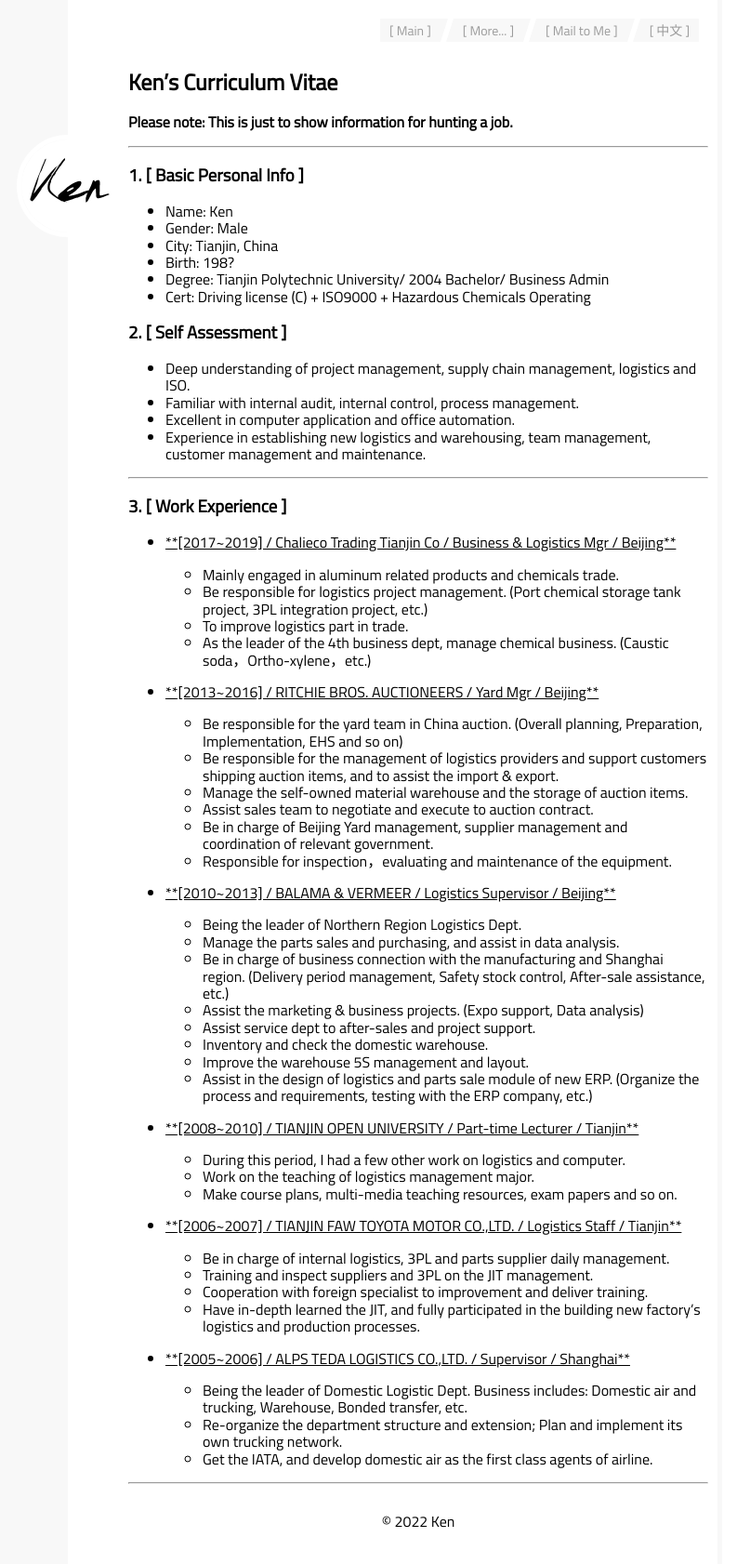
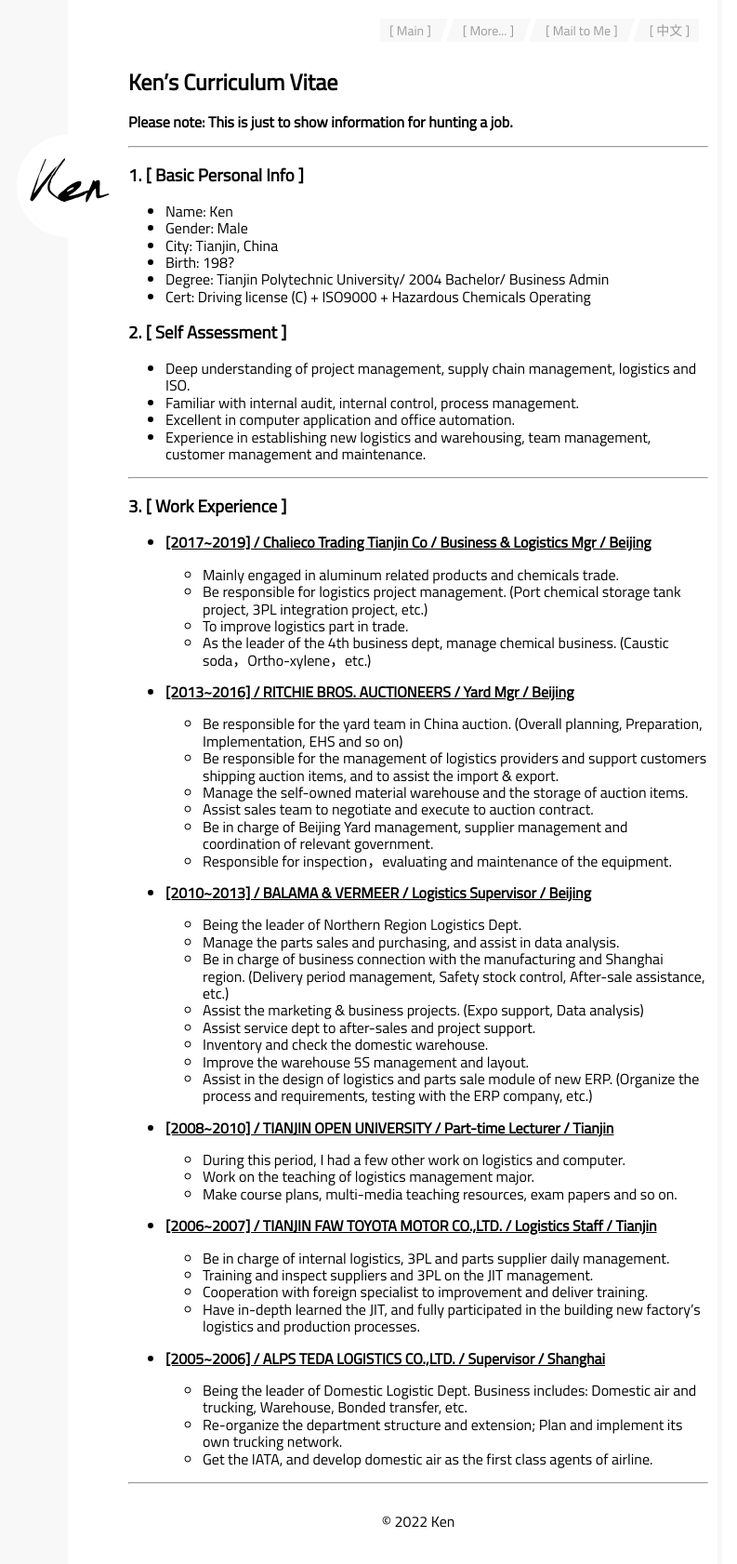
Before and after one commit to kenwebpage/kenwebpage.github.io, a Jekyll site: the page built from index.md, in a window 1280 px wide. Shown: the whole page at 93% size, without its empty margins (375-1168 px from the left). Built offline with Jekyll 4.4.1, drawn with Linux system fonts in a browser that asks for light colours.

Commit message:
m3_20220814141700

```diff
--- a/index.md
+++ b/index.md
@@ -29,14 +29,14 @@
 
 ### 3. [ Work Experience ]
 
-- <u>**[2017~2019] / Chalieco Trading Tianjin Co / Business & Logistics Mgr / Beijing**</u>
+- **<u>[2017~2019] / Chalieco Trading Tianjin Co / Business & Logistics Mgr / Beijing</u>**
 
   - Mainly engaged in aluminum related products and chemicals trade.
   - Be responsible for logistics project management. (Port chemical storage tank project, 3PL integration project, etc.)
   - To improve logistics part in trade.
   - As the leader of the 4th business dept, manage chemical business. (Caustic soda，Ortho-xylene，etc.)
 
-- <u>**[2013~2016] / RITCHIE BROS. AUCTIONEERS / Yard Mgr / Beijing**</u>
+- **<u>[2013~2016] / RITCHIE BROS. AUCTIONEERS / Yard Mgr / Beijing</u>**
 
   - Be responsible for the yard team in China auction. (Overall planning, Preparation, Implementation, EHS and so on)
   - Be responsible for the management of logistics providers and support customers shipping auction items, and to assist the import & export.
@@ -45,7 +45,7 @@
   - Be in charge of Beijing Yard management, supplier management and coordination of relevant government.
   - Responsible for inspection，evaluating and maintenance of the equipment.
 
-- <u>**[2010~2013] / BALAMA & VERMEER / Logistics Supervisor / Beijing**</u>
+- **<u>[2010~2013] / BALAMA & VERMEER / Logistics Supervisor / Beijing</u>**
 
   - Being the leader of Northern Region Logistics Dept.
   - Manage the parts sales and purchasing, and assist in data analysis.
@@ -56,20 +56,20 @@
   - Improve the warehouse 5S management and layout.
   - Assist in the design of logistics and parts sale module of new ERP. (Organize the process and requirements, testing with the ERP company, etc.)
 
-- <u>**[2008~2010] / TIANJIN OPEN UNIVERSITY / Part-time Lecturer / Tianjin**</u>
+- **<u>[2008~2010] / TIANJIN OPEN UNIVERSITY / Part-time Lecturer / Tianjin</u>**
 
   - During this period, I had a few other work on logistics and computer.
   - Work on the teaching of logistics management major.
   - Make course plans, multi-media teaching resources, exam papers and so on.
 
-- <u>**[2006~2007] / TIANJIN FAW TOYOTA MOTOR CO.,LTD. / Logistics Staff / Tianjin**</u>
+- **<u>[2006~2007] / TIANJIN FAW TOYOTA MOTOR CO.,LTD. / Logistics Staff / Tianjin</u>**
 
   - Be in charge of internal logistics, 3PL and parts supplier daily management.
   - Training and inspect suppliers and 3PL on the JIT management.
   - Cooperation with foreign specialist to improvement and deliver training.
   - Have in-depth learned the JIT, and fully participated in the building new factory's logistics and production processes.
 
-- <u>**[2005~2006] / ALPS TEDA LOGISTICS CO.,LTD. / Supervisor / Shanghai**</u>
+- **<u>[2005~2006] / ALPS TEDA LOGISTICS CO.,LTD. / Supervisor / Shanghai</u>**
 
   - Being the leader of Domestic Logistic Dept. Business includes: Domestic air and trucking, Warehouse, Bonded transfer, etc.
   - Re-organize the department structure and extension; Plan and implement its own trucking network.
```
